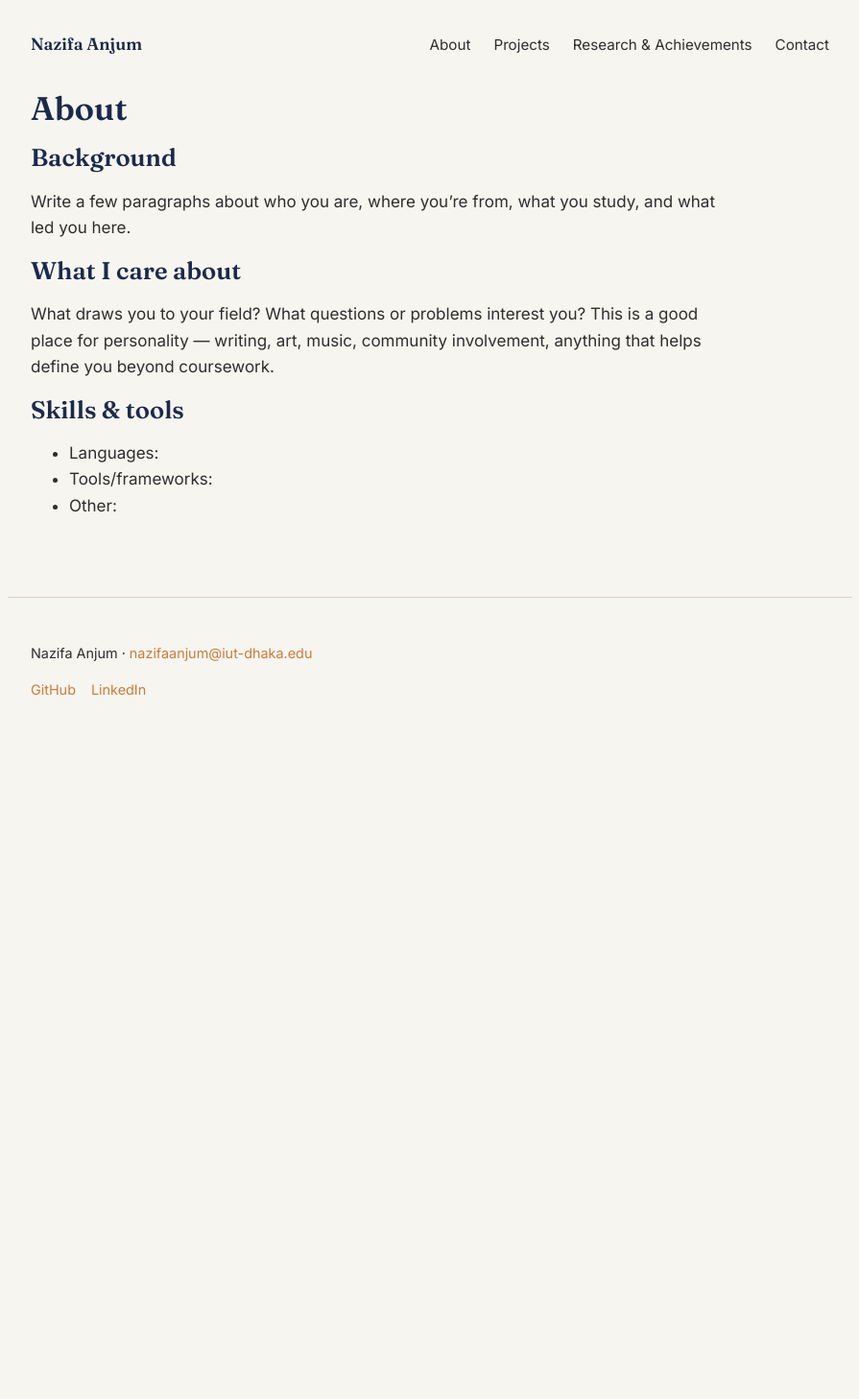
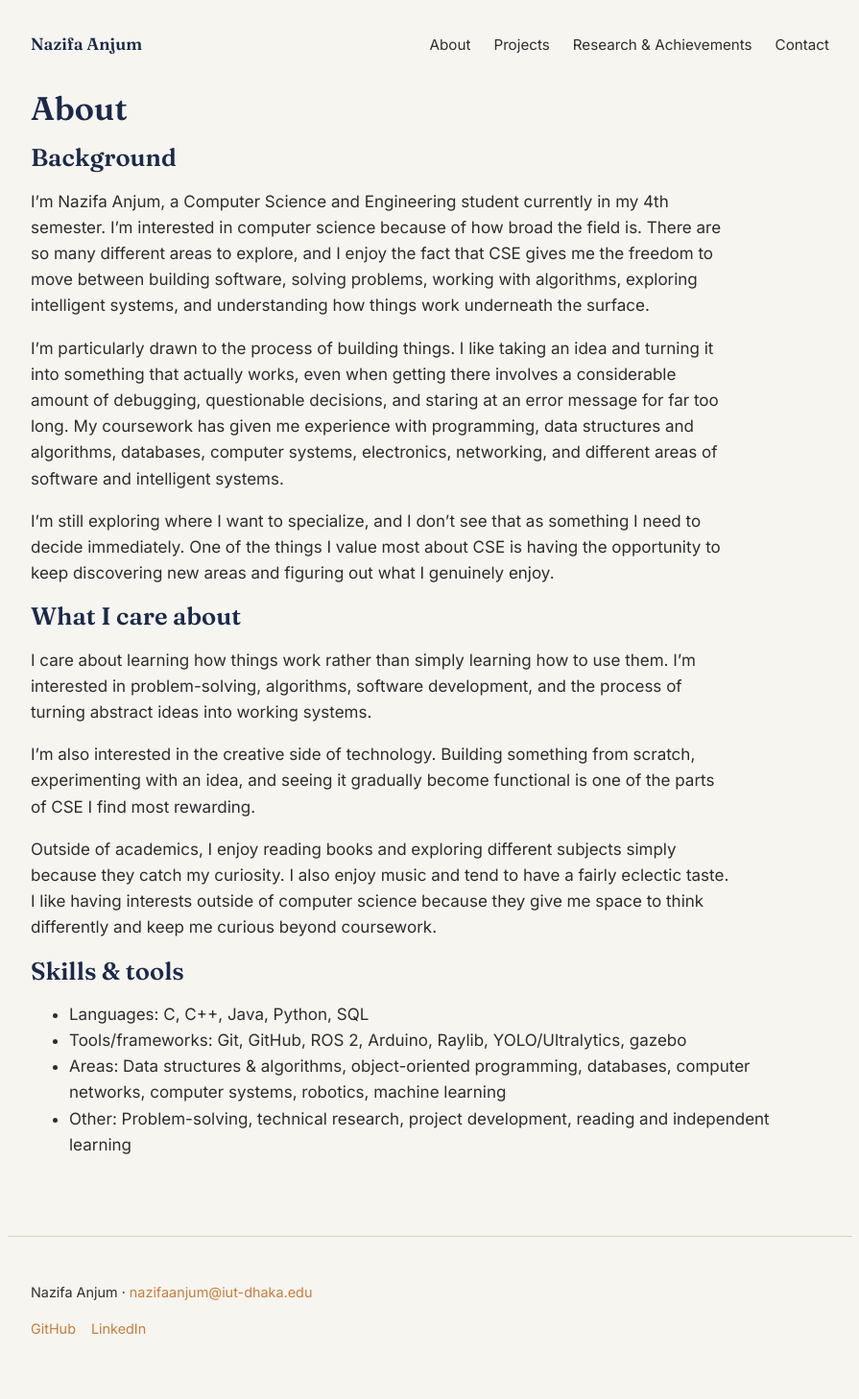
Before and after one commit to na-rai/na-rai.github.io, a Jekyll site: the page built from about.md, in a window 1280 px wide. Shown: the whole page at 96% size, without its empty margins (192-1087 px from the left). Built offline with Jekyll 4.4.1, drawn with Linux system fonts in a browser that asks for light colours; before the commit the page ends 900 px from its top, so only the background shows below that.

Commit message:
Update about.md

```diff
--- a/about.md
+++ b/about.md
@@ -5,18 +5,25 @@ title: About
 
 # About
 
-<!-- PLACEHOLDER: Full bio. Suggested sections below — replace with your actual story. -->
-
 ## Background
 
-Write a few paragraphs about who you are, where you're from, what you study, and what led you here.
+I'm Nazifa Anjum, a Computer Science and Engineering student currently in my 4th semester. I'm interested in computer science because of how broad the field is. There are so many different areas to explore, and I enjoy the fact that CSE gives me the freedom to move between building software, solving problems, working with algorithms, exploring intelligent systems, and understanding how things work underneath the surface.
+
+I'm particularly drawn to the process of building things. I like taking an idea and turning it into something that actually works, even when getting there involves a considerable amount of debugging, questionable decisions, and staring at an error message for far too long. My coursework has given me experience with programming, data structures and algorithms, databases, computer systems, electronics, networking, and different areas of software and intelligent systems.
+
+I'm still exploring where I want to specialize, and I don't see that as something I need to decide immediately. One of the things I value most about CSE is having the opportunity to keep discovering new areas and figuring out what I genuinely enjoy.
 
 ## What I care about
 
-What draws you to your field? What questions or problems interest you? This is a good place for personality — writing, art, music, community involvement, anything that helps define you beyond coursework.
+I care about learning how things work rather than simply learning how to use them. I'm interested in problem-solving, algorithms, software development, and the process of turning abstract ideas into working systems.
+
+I'm also interested in the creative side of technology. Building something from scratch, experimenting with an idea, and seeing it gradually become functional is one of the parts of CSE I find most rewarding.
+
+Outside of academics, I enjoy reading books and exploring different subjects simply because they catch my curiosity. I also enjoy music and tend to have a fairly eclectic taste. I like having interests outside of computer science because they give me space to think differently and keep me curious beyond coursework.
 
 ## Skills & tools
 
-- Languages: <!-- e.g. Python, C++, JavaScript -->
-- Tools/frameworks: <!-- e.g. React, PyTorch, Git -->
-- Other: <!-- e.g. design, writing, research methods -->
+- Languages: C, C++, Java, Python, SQL
+- Tools/frameworks: Git, GitHub, ROS 2, Arduino, Raylib, YOLO/Ultralytics, gazebo
+- Areas: Data structures & algorithms, object-oriented programming, databases, computer networks, computer systems, robotics, machine learning
+- Other: Problem-solving, technical research, project development, reading and independent learning
```
